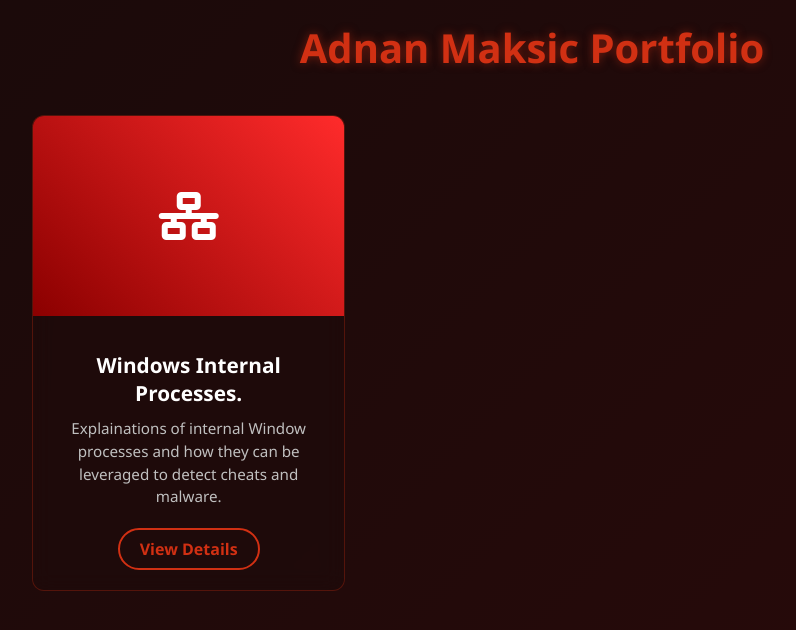
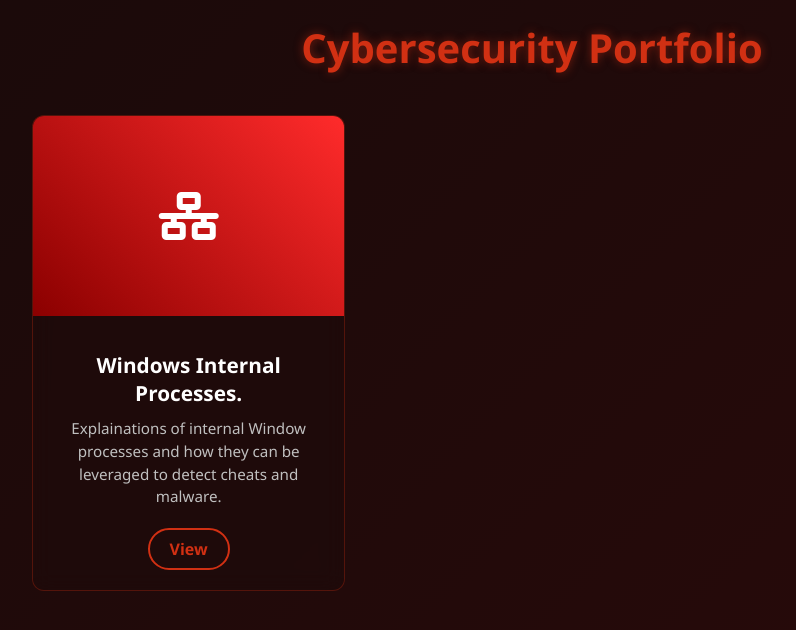
Before and after one commit to adnanmaksic/adnanmaksic.github.io, a plain HTML site: page index.html in a window 1280 px wide. Shown: the whole page, without its empty margins (108-904 px from the left). Drawn offline with Linux system fonts and the light colour scheme.

Commit message:
Update index.html

```diff
--- a/index.html
+++ b/index.html
@@ -4,15 +4,16 @@
     <meta charset="UTF-8">
     <meta name="viewport" content="width=device-width, initial-scale=1.0">
 
-    <title>Adnan Maksic Portfolio</title>
+    <title>Adnan Portfolio</title>
 
     <link rel="stylesheet" href="https://cdnjs.cloudflare.com/ajax/libs/font-awesome/6.4.0/css/all.min.css">
     <link rel="stylesheet" href="src/style.css">
 </head>
 <body>
     <div class="container">
-        <h1>Adnan Maksic Portfolio</h1>
+        <h1>Cybersecurity Portfolio</h1>
         <div class="projects-grid">
+
             <div class="project-card">
                 <div class="project-image">
                     <i class="fas fa-network-wired"></i>
@@ -22,10 +23,12 @@
                     <p class="project-desc">
                         Explainations of internal Window processes and how they can be leveraged to detect cheats and malware.
                     </p>
-                    <a href="https://github.com/adnanmaksic/internal-windows-processes" target="_blank" class="project-link">View Details</a>
+                    <a href="https://github.com/adnanmaksic/internal-windows-processes" target="_blank" class="project-link">View</a>
                 </div>
             </div>
+
         </div>
+
     </div>
 </body>
 </html>
```
